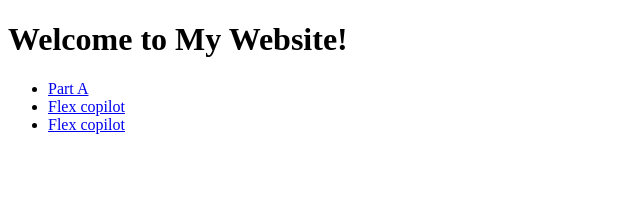
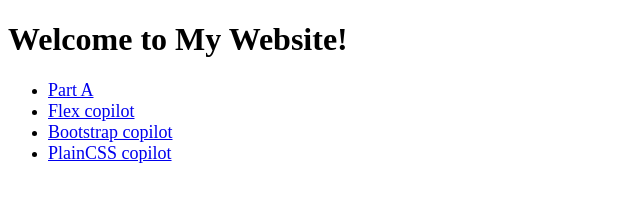
Before and after one commit to VitalyMTA/WebCourse, a plain HTML site: page index.html in a window 1280 px wide. Shown: the whole page, without its empty margins (0-640 px from the left). Drawn offline with Linux system fonts and the light colour scheme.

Commit message:
Add links and styles to navigation menu

```diff
--- a/index.html
+++ b/index.html
@@ -12,9 +12,10 @@
 
     <nav>
         <ul>
-            <li><a href="Matala_2.html">Part A</a></li>
-            <li><a href="FlexCO.html">Flex copilot</a></li>
-            <li><a href="Matala_2_bootstrap.html">Flex copilot</a></li>
+            <li><a href="Matala_2.html" style="font-size: large;">Part A</a></li>
+            <li><a href="FlexCO.html" style="font-size: large;">Flex copilot</a></li>
+            <li><a href="Matala_2_bootstrap.html" style="font-size: large;">Bootstrap copilot</a></li>
+             <li><a href="HW2-CopilotPlainCSS.html" style="font-size: large;">PlainCSS copilot</a></li>
         </ul>
     </nav>
 
```
